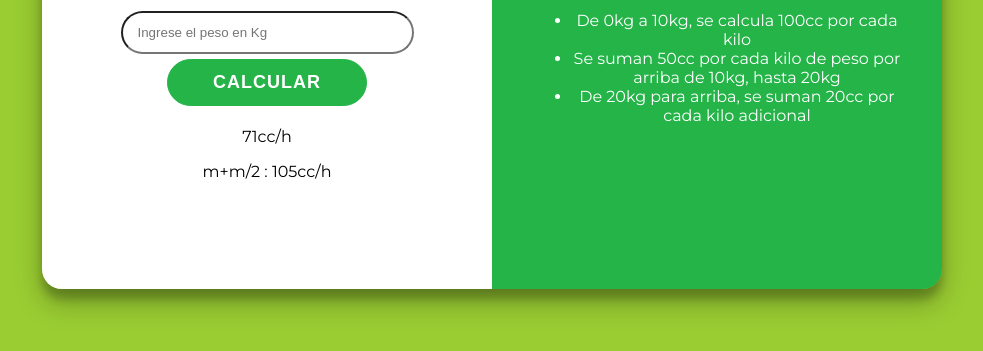
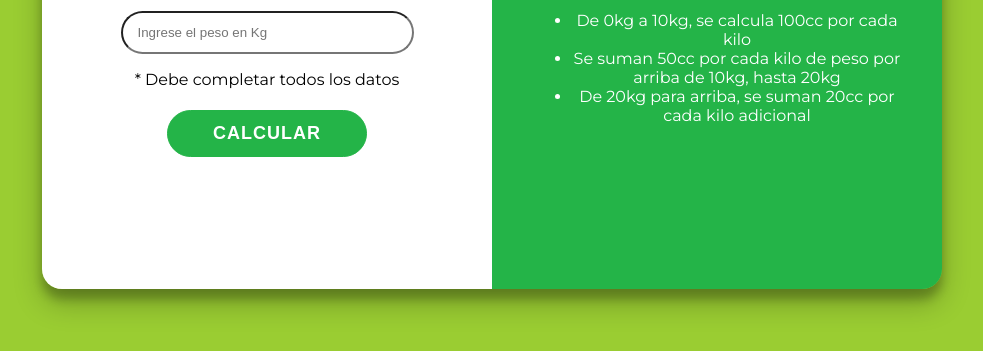
Before and after one commit to FacundoMM/Calculadora_basal, a plain HTML site: page index.html in a window 1280 px wide. Shown: the part 361-712 px from the top of the page, without its empty margins (148-1131 px from the left). Drawn offline with Linux system fonts and the light colour scheme.

Commit message:
index.html

```diff
--- a/index.html
+++ b/index.html
@@ -3,6 +3,7 @@
 <head>
     <title> Calculadora de Hidratacion basal</title>
     <link rel="stylesheet" href="./style.css"/>
+    <script src="./script.js" defer></script>
     <meta charset="uts-8"/>
 </head>
 
@@ -11,10 +12,11 @@
         <div id="calculadora">
             <div id="contenido">
                 <h1>Calculadora basal</h1>
-                <input type="number" placeholder="Ingrese el peso en Kg" />
-                <button>calcular</button>
-                <p>71cc/h</p>
-                <p>m+m/2 : 105cc/h</p>
+                <input id="peso" type="number" placeholder="Ingrese el peso en Kg" />
+                <p class="item" id="error">* Debe completar todos los datos</p>
+                <button id="boton">calcular</button>
+                <p class="item resultado" id="flu"></p>
+                <p class="item resultado" id="man"></p>
             </div>
         </div>
         <div id="datos">
```
